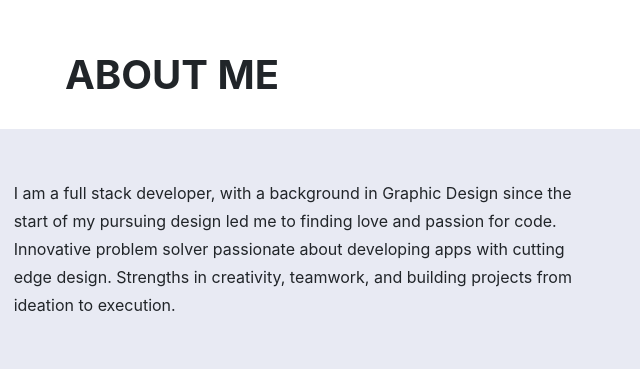
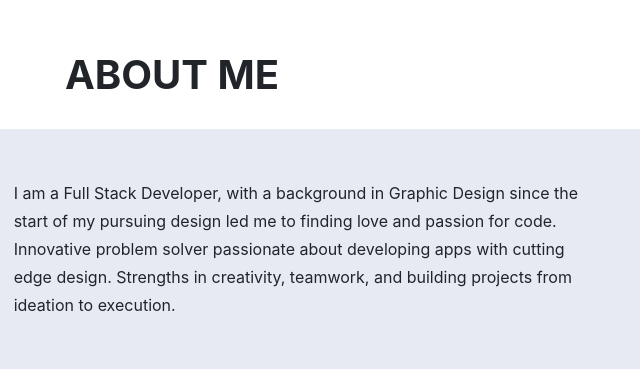
Before and after one commit to RafaelDe-Leon/RafaelDe-Leon, a plain HTML site: page index.html in a window 1280 px wide. Shown: the part 2751-3120 px from the top of the page, 468-1108 px from the left. Drawn offline with nearby package versions, Linux system fonts and the light colour scheme.

Commit message:
changed capitilization

```diff
--- a/index.html
+++ b/index.html
@@ -295,7 +295,7 @@
                 </div>
                 <div class="col-lg-7">
 
-                    <p>I am a full stack developer, with a background in Graphic Design since the start of my pursuing
+                    <p>I am a Full Stack Developer, with a background in Graphic Design since the start of my pursuing
                         design led me to finding love and passion for code. Innovative problem solver
                         passionate about developing apps with cutting edge design. Strengths in creativity, teamwork,
                         and building projects from ideation to execution. </p>
```
